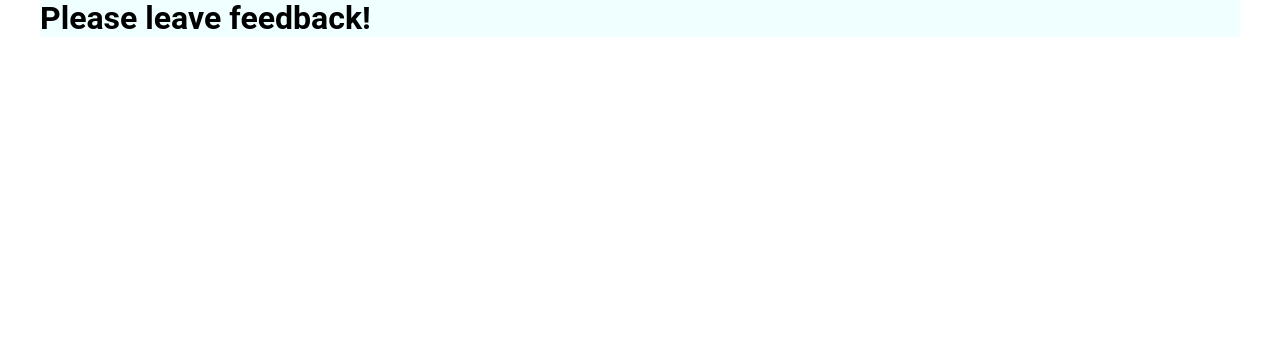
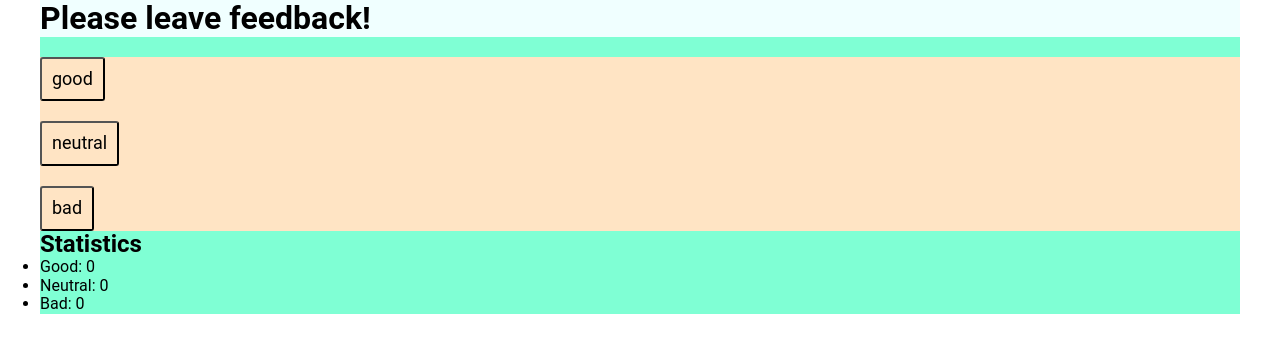
Before and after one commit to OksanaChorna/goit-react-hw-02-feedback, a React (Create React App) app: page / in a window 1280 px wide. Shown: the top 352 px of the page. Built offline with nearby package versions, Linux system fonts and the light colour scheme.

Commit message:
Початкова статистика зроблена

```diff
--- a/src/App.js
+++ b/src/App.js
@@ -1,16 +1,8 @@
-import { Component } from 'react';
 import Container from './components/Container';
 import Feedback from './components/FeedBack';
 import './App.css';
 
-class App extends Component {
-  state = {
-    good: 0,
-    neutral: 0,
-    bad: 0,
-  };
-
-  render() {
+function App() {
   return (
     <div className="App">
       <Container>
@@ -19,6 +11,5 @@ class App extends Component {
     </div>
   );
 }
-}
 
 export default App;
--- a/src/components/FeedBack/Feedback.js
+++ b/src/components/FeedBack/Feedback.js
@@ -1,14 +1,66 @@
-import style from './Feedback.module.css';
+import { Component } from 'react';
+import style from './feedback.module.css';
 
-const Feedback = () => {
+class Feedback extends Component {
+  state = {
+    good: 0,
+    neutral: 0,
+    bad: 0,
+  };
+
+  handleClick = event => {
+    console.log(event.target.innerText);
+    if (event.target.innerText === 'good') {
+      this.setState(prevState => {
+        return {
+          good: prevState.good + 1,
+        };
+      });
+    }
+
+    if (event.target.innerText === 'neutral') {
+      this.setState(prevState => {
+        return {
+          neutral: prevState.neutral + 1,
+        };
+      });
+    }
+
+    if (event.target.innerText === 'bad') {
+      this.setState(prevState => {
+        return {
+          bad: prevState.bad + 1,
+        };
+      });
+    }
+  };
+
+  render() {
     return (
       <div className={style.feedbackCard}>
         <h1 className={style.feedbackTitle}>Please leave feedback!</h1>
-      <ul className={style.feedbackList}>
-        <li className={style.feedbackItem}></li>
+
+        <div className={style.feedbackList}>
+          {Object.keys(this.state).map(key => {
+            return (
+              <button key={key} type="button" onClick={this.handleClick}>
+                {key}
+              </button>
+            );
+          })}
+        </div>
+
+        <div>
+          <h2>Statistics</h2>
+          <ul>
+            <li>Good: {this.state.good}</li>
+            <li>Neutral: {this.state.neutral}</li>
+            <li>Bad: {this.state.bad}</li>
           </ul>
         </div>
+      </div>
     );
-};
+  }
+}
 
 export default Feedback;
--- a/src/components/FeedBack/Feedback.module.css
+++ b/src/components/FeedBack/Feedback.module.css
@@ -9,5 +9,16 @@
   background-color: bisque;
 }
 .feedbackItem {
-  background-color: burlywood;
+  display: flex;
+  justify-content: space-between;
 }
+
+button {
+  font-size: 18px;
+  display: block;
+  margin-top: 20px;
+  margin-right: 10px;
+  padding: 10px;
+  border-radius: 3px;
+  background-color: bisque;
+}
--- /dev/null
+++ b/src/components/Notification/index.js
@@ -0,0 +1 @@
+export { default } from './Notification';
--- /dev/null
+++ b/src/components/Statistic/index.js
@@ -0,0 +1 @@
+export { default } from './Statistic';
```
Also changed, not shown: src/components/Statistic/Statistic.js (added, +8 -0 lines), src/components/Statistic/statistic.module.css (added, +15 -0 lines), src/components/Notification/Notification.js (added), src/components/Notification/notification.module.css (added). Lines whose indentation alone changed are shown as unchanged.
